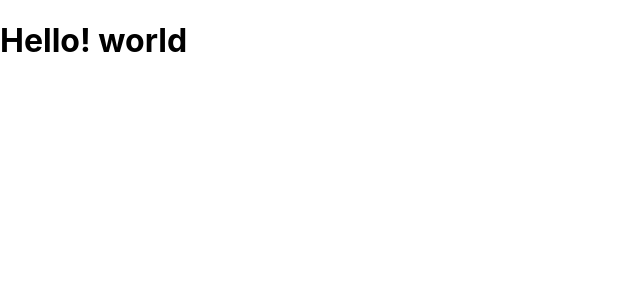
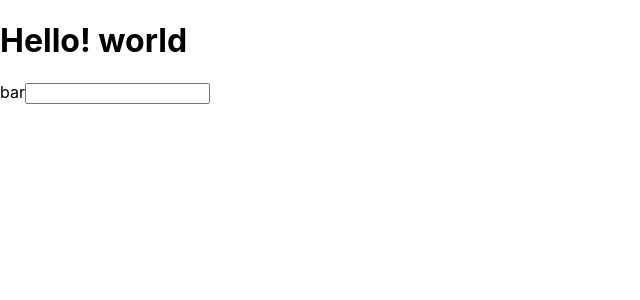
Before and after one commit to inumoarukeba-a/udemy-react-redux-crud-application, a React (Create React App) app: page / in a window 1280 px wide. Shown: the top 300 px of the page, without its empty margins (0-640 px from the left). Built offline with nearby package versions, Linux system fonts and the light colour scheme.

Commit message:
learn jsx syntac

```diff
--- a/src/App.js
+++ b/src/App.js
@@ -2,9 +2,11 @@ import React from "react";
 
 function App() {
   return (
-    <h1>
-      Hello! world
-    </h1>
+    <React.Fragment>
+      <h1>Hello! world</h1>
+      <label htmlFor="bar">bar</label>
+      <input type="text" onClick={() => { console.log("I am clicked.") }}></input>
+    </React.Fragment>
   );
 }
 
```
